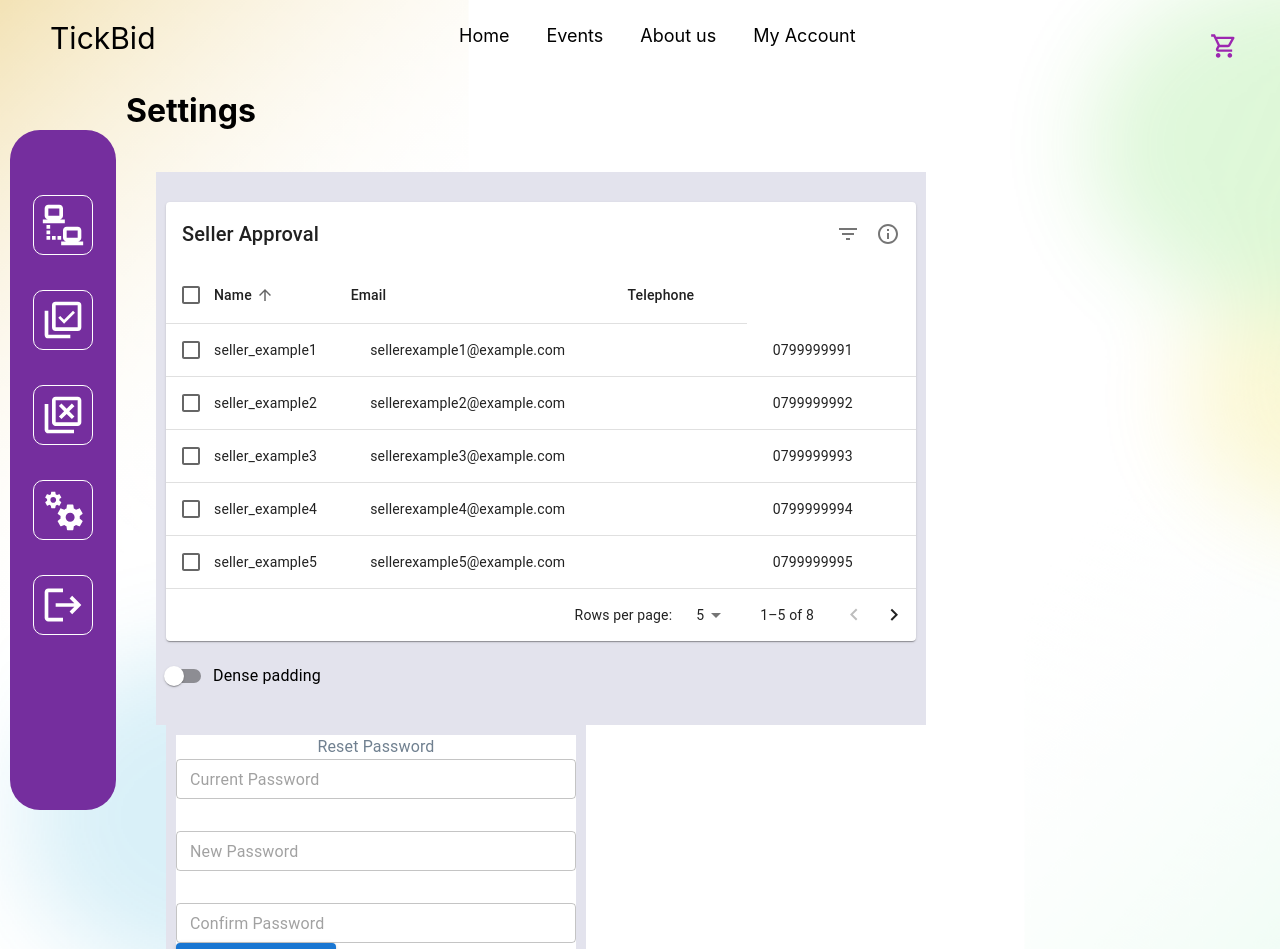
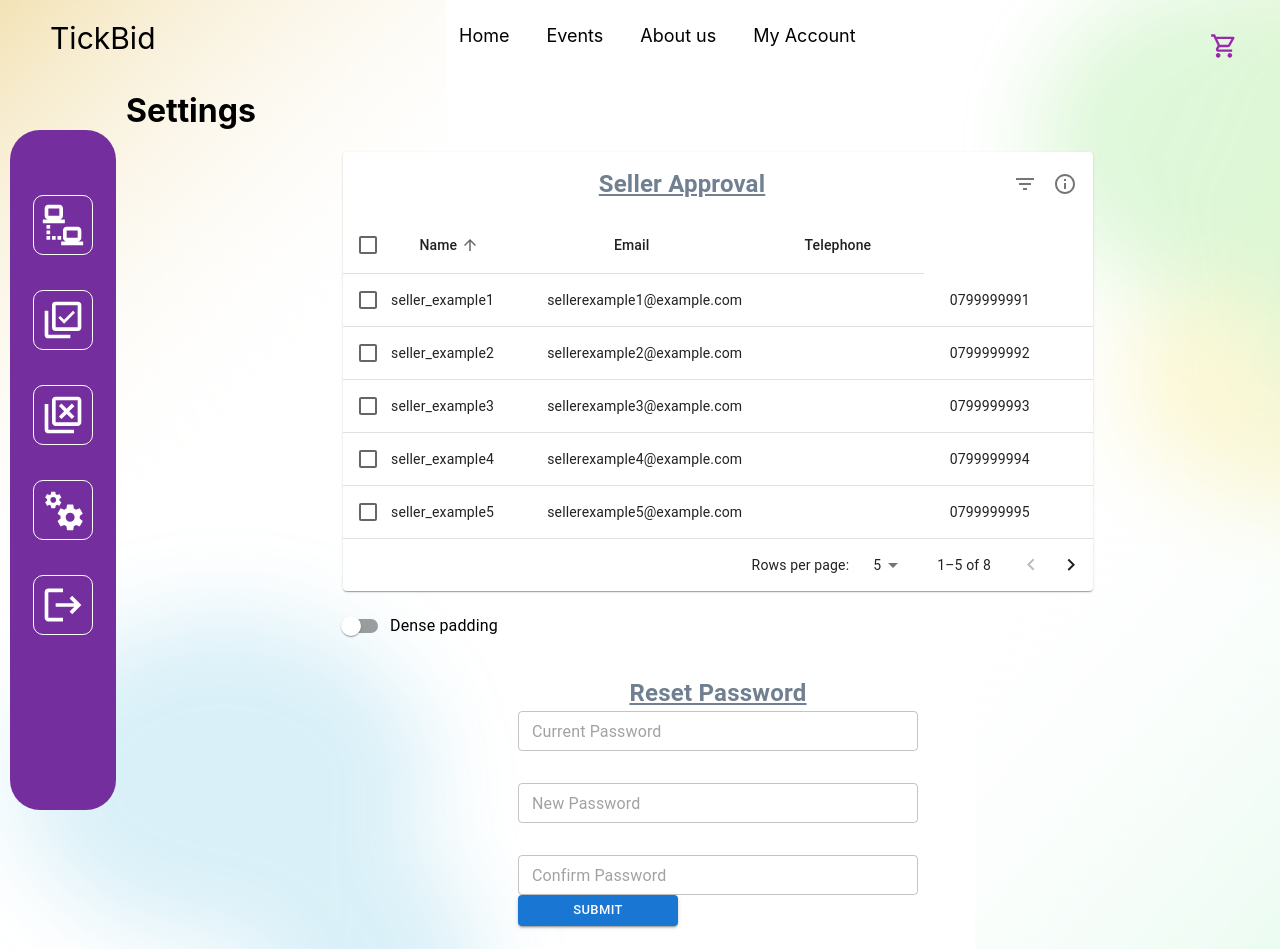
Before and after one commit to samitha093/Software-project, a Next.js app in the folder client/: page /manager/settings in a window 1280 px wide. Shown: the top 949 px of the page. Built offline with nearby package versions, Linux system fonts and the light colour scheme.

Commit message:
Error Fixing (Manager)
Manager settings window's CSS styles adjusted

```diff
--- a/client/components/manager/Sellerapprovaltable.tsx
+++ b/client/components/manager/Sellerapprovaltable.tsx
@@ -17,7 +17,7 @@ import IconButton from '@mui/material/IconButton';
 import Tooltip from '@mui/material/Tooltip';
 import FormControlLabel from '@mui/material/FormControlLabel';
 import Switch from '@mui/material/Switch';
-import PublishIcon from '@mui/icons-material/Publish';
+import AddTaskIcon from '@mui/icons-material/AddTask';
 import DeleteForeverSharpIcon from '@mui/icons-material/DeleteForeverSharp';
 import InfoOutlinedIcon from '@mui/icons-material/InfoOutlined';
 import FilterListIcon from '@mui/icons-material/FilterList';
@@ -154,7 +154,7 @@ function EnhancedTableHead(props: EnhancedTableProps) {
                 {headCells.map((headCell) => (
                     <TableCell
                         key={headCell.id}
-                        align={headCell.numeric ? 'center' : 'left'}
+                        align={headCell.numeric ? 'center' : 'center'}  //'center':'left'
                         padding={headCell.disablePadding ? 'none' : 'normal'}
                         sortDirection={orderBy === headCell.id ? order : false}
                     >
@@ -205,7 +205,7 @@ const EnhancedTableToolbar = (props: EnhancedTableToolbarProps) => {
                     {numSelected} selected
                 </Typography>
             ) : (
-                <Typography
+                <Typography className ="manager-settings-head"
                     sx={{ flex: '1 1 100%' }}
                     variant="h6"
                     id="tableTitle"
@@ -217,7 +217,7 @@ const EnhancedTableToolbar = (props: EnhancedTableToolbarProps) => {
             {numSelected > 0 ? (
                 <Tooltip title="Approve and Publish Seller">
                     <IconButton>
-                        <PublishIcon />
+                        <AddTaskIcon />
                     </IconButton>
                 </Tooltip>
 
--- a/client/components/manager/Styles.css
+++ b/client/components/manager/Styles.css
@@ -178,12 +178,13 @@
 /*manager password reset component*/
 
 .manager-settings-head{
-    font-size: x-large;
-    font-weight: bolder ;
-    color: slategrey;
+    font-size: x-large !important;
+    font-weight: bolder !important ;
+    color: slategrey !important;
     margin-bottom: 40px;
     margin-top: 50px;
-    text-align: center;
+    text-align: center !important;
+    text-decoration: underline !important;
 
 }
 .manager-password-box{
@@ -202,7 +203,6 @@
     align-self: center;
     width: 100%;
     height: 100%;
-    background-color: #E3E3ED;
 }
 
 .manager-password-box2{
@@ -229,4 +229,5 @@
     font-size: medium;
     background-color: #BB9CD1;
     resize: both;
+    justify-content: center;
 }
--- a/client/pages/manager/settings.tsx
+++ b/client/pages/manager/settings.tsx
@@ -13,15 +13,15 @@ const settings: NextPage = () => {
                 <Sidebar />
                 <div>
                     <h1>Settings</h1>
-                    <div className = "manager-index-container">
-                    <Grid margin-top = "20px">
-                    <div className="manager-password-container" >
+                    <div className="manager-index-container">
+                        <Grid container lg={12} margin-top="20px" maxWidth="480px" justifyContent="center">
+                            <div>
                                 <Sellerapprovaltable />
                             </div>
                         </Grid>
 
-                    <Grid margin-top = "20px">
-                        <div className="manager-settings-container">
+                        <Grid container lg={12} margin-top="20px" maxWidth="480px" justifyContent="center">
+                            <div>
                                 <Managerpwdreset />
                             </div >
                         </Grid>
```
Lines whose indentation alone changed are shown as unchanged.
